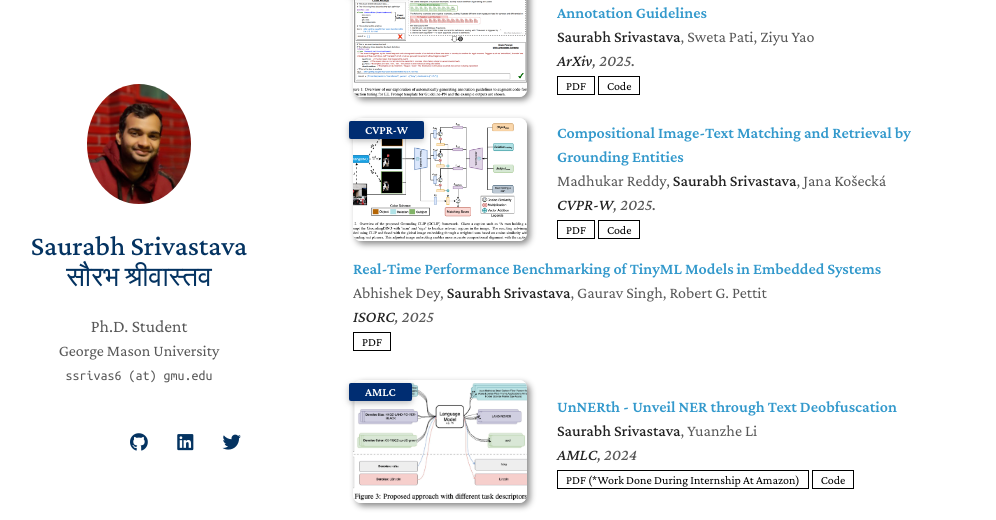
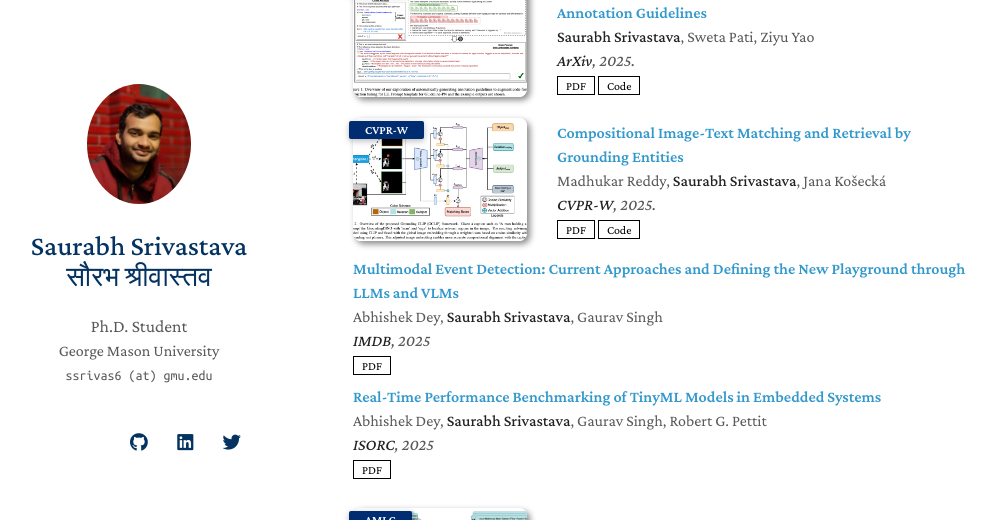
Before and after one commit to salokr/salokr.github.io, a Jekyll site: the page built from index.md, in a window 1280 px wide and 900 px high, scrolled down 1994 px, cut to the strip 0-520 px from the top of the window. Shown: the whole strip, without its empty margins (137-1133 px from the left). Built offline with Jekyll 4.4.1, drawn with Linux system fonts in a browser that asks for light colours; nearby versions of some CDN libraries; a style sheet for code colours, icons or effects is not loaded; our own code applies the rules of GitHub Pages for plain Markdown files.

Commit message:
Update publications.md

```diff
--- a/_includes/publications.md
+++ b/_includes/publications.md
@@ -76,6 +76,19 @@
   </div>
   </div>
   </li>
+
+
+  <li>
+  <div class="col-sm-9" style="position: relative;padding-right: 15px;padding-left: 20px;">
+    <div class="title"><a href="">Multimodal Event Detection: Current Approaches and Defining the New Playground through LLMs and VLMs</a></div>
+    <div class="author">Abhishek Dey, <strong>Saurabh Srivastava</strong>, Gaurav Singh</div>
+    <div class="periodical"><em><strong>IMDB</strong>, 2025</em></div>
+    <div class="links">
+      <a href="" class="btn btn-sm z-depth-0" role="button" target="_blank" style="font-size:12px;">PDF</a>
+    </div>
+  </div>
+  </li>
+
 
 
   <li>
```
